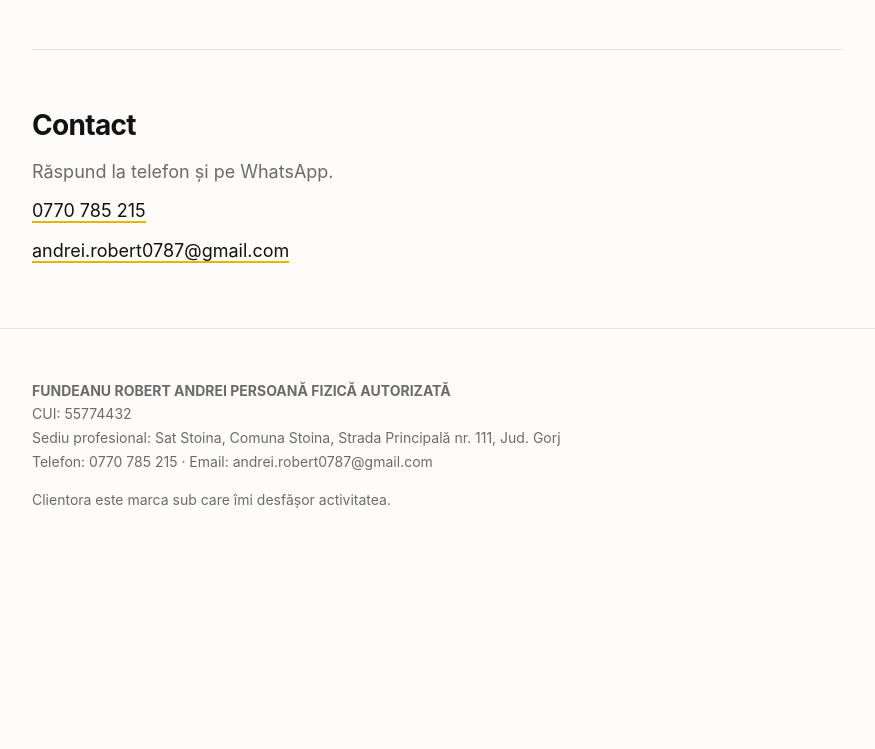
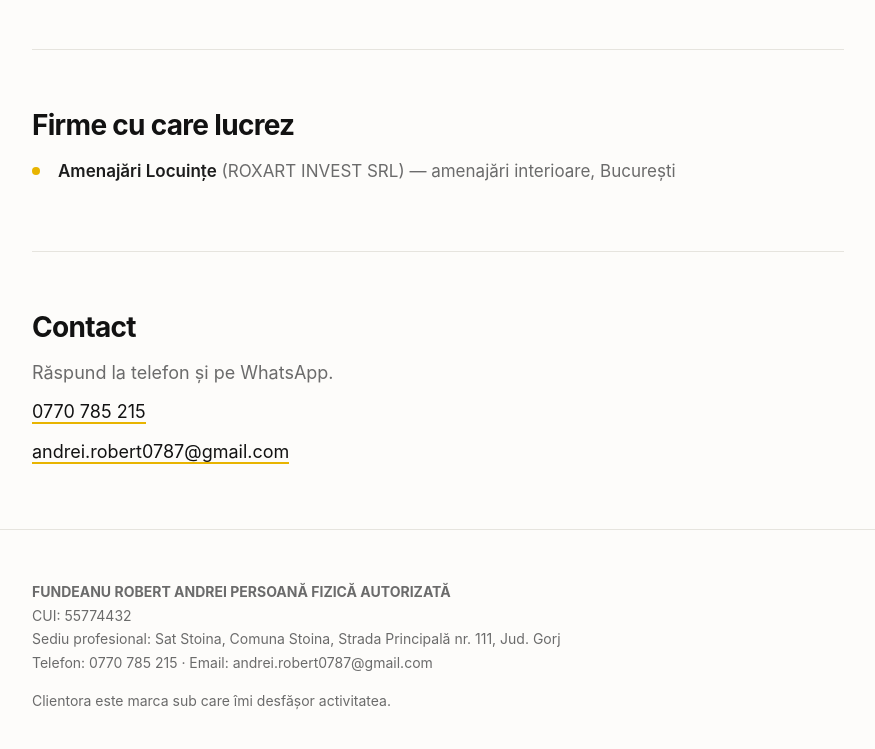
Before and after one commit to clientora-ro/clientora-ro.github.io, a plain HTML site: page index.html in a window 1280 px wide. Shown: the part 1852-2601 px from the top of the page, without its empty margins (202-1077 px from the left). Before the commit the page ends 2438 px from the top, so only its background shows below. Drawn offline with Linux system fonts and the light colour scheme.

Commit message:
Update partner section in index.html
Removed commented section about partner firms and added a new section listing a specific partner firm.

```diff
--- a/index.html
+++ b/index.html
@@ -180,19 +180,12 @@
     </div>
   </section>
 
-  <!--
-    SECȚIUNEA DE PARTENERI — se adaugă după primul client semnat.
-    Meta cere ca relația dintre Clientora și firma clientului să fie vizibilă pe
-    site-urile amândurora, ca să aprobe numele afișat pe WhatsApp. Aici intră
-    numele firmei și un link către site-ul ei, iar ei pun un link către Clientora.
-
-    <section>
-      <h2>Firme cu care lucrez</h2>
-      <ul class="puncte">
-        <li><strong><a href="...">Numele firmei</a></strong> — renovări interioare, [oraș]</li>
-      </ul>
-    </section>
-  -->
+  <section>
+    <h2>Firme cu care lucrez</h2>
+    <ul class="puncte">
+      <li><strong>Amenajări Locuințe</strong> (ROXART INVEST SRL) — amenajări interioare, București</li>
+    </ul>
+  </section>
 
   <section id="contact" class="contact">
     <h2>Contact</h2>
```
